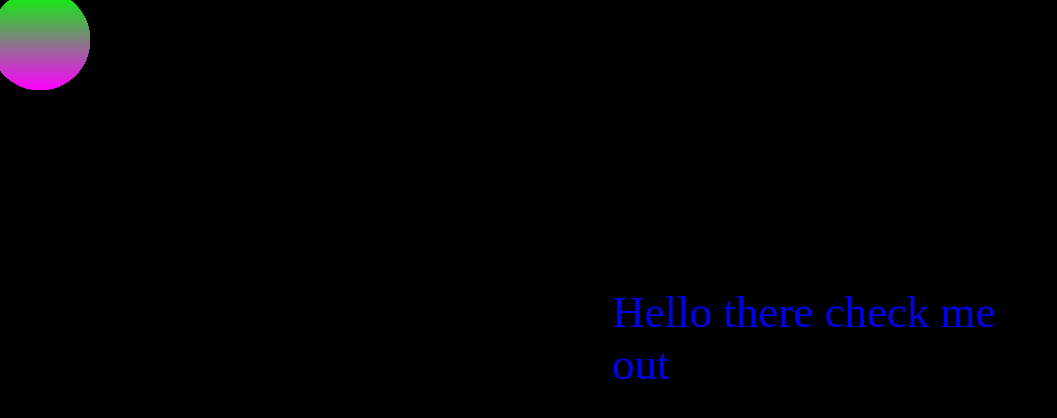
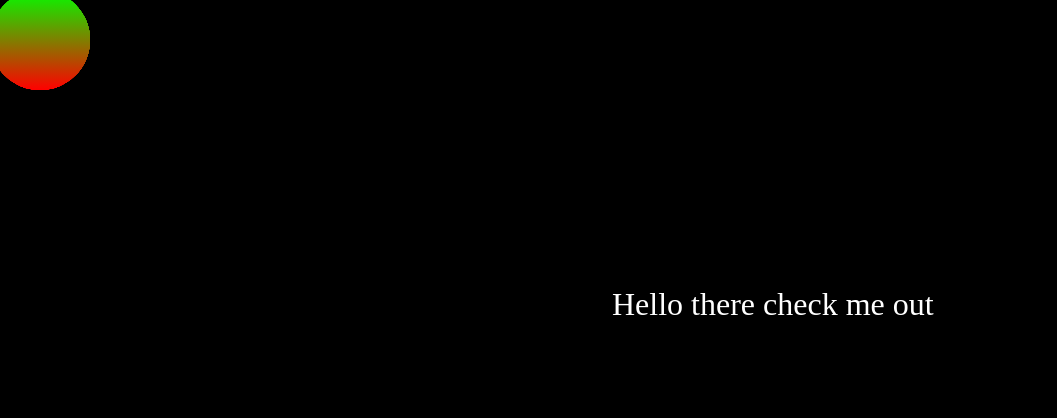
Before and after one commit to pa1narendra/only_css, a plain HTML site: page index.html in a window 1280 px wide. Shown: the whole page, without its empty margins (0-1057 px from the left). Drawn offline with nearby package versions, Linux system fonts and the light colour scheme.

Commit message:
Update style.css

```diff
--- a/style.css
+++ b/style.css
@@ -22,18 +22,21 @@ body{
     width: 100px;
     height: 100px;
     border-radius: 50px;
-    background: linear-gradient(#0f0,#f0f);
+    background: linear-gradient(#0f0,#f00);
 }
 body .cursor a{
+    color: #fff;
     position: absolute;
     text-decoration: none;
-    font-size: 45px;
+    font-size: 2em;
     top: 286px;
     left: 612px;
     width: 400px;
 
 }
 body .cursor a:hover{
-    background: linear-gradient(#a2f1f6,#8ee16a);
-    color: #000;
+    font:sans-serif;
+    font-weight:bold;
+    color: #abcdef;
+
 }
```
